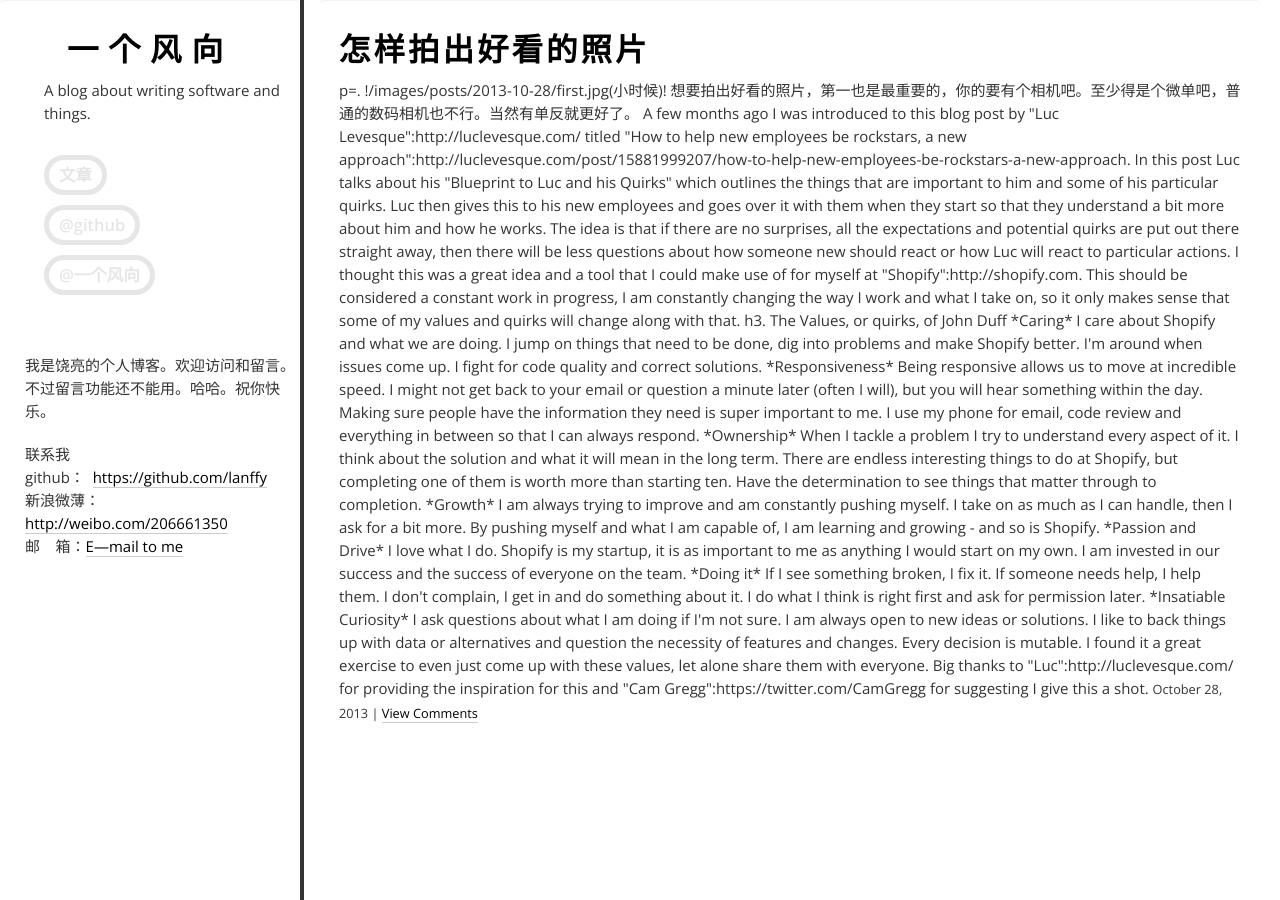
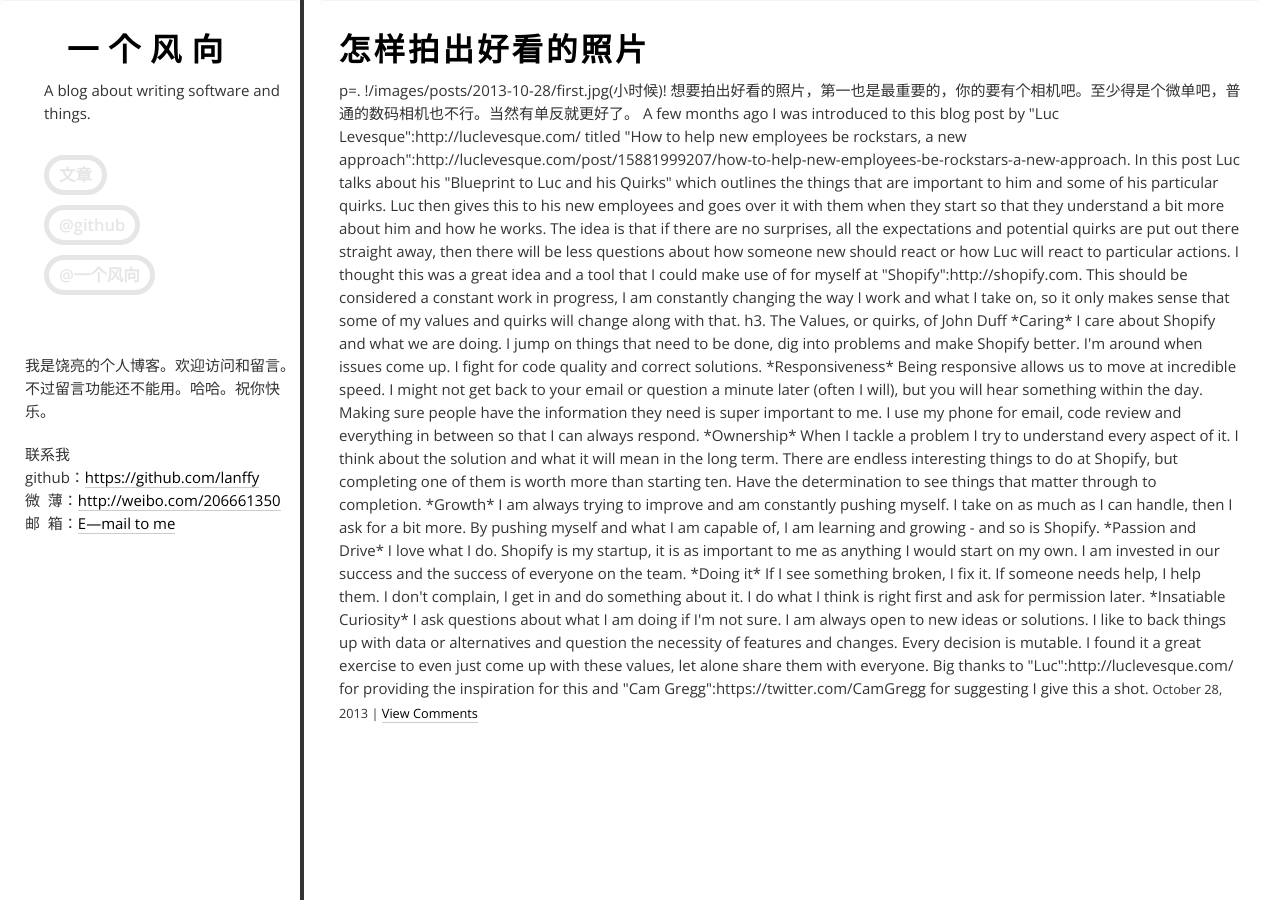
Before and after one commit to lanffy/lanffy.github.io, a Jekyll site: the page built from index.html, in a window 1280 px wide. Built offline with Jekyll 4.4.1, drawn with Linux system fonts in a browser that asks for light colours; nearby versions of some CDN libraries; Markdown is read by kramdown in place of the engine named in the settings; the list of posts is cut into pages by our own code.

Commit message:
新增联系方式

```diff
--- a/_layouts/default.html
+++ b/_layouts/default.html
@@ -32,12 +32,7 @@
           </ul>
         </div>
 		<div><p>我是饶亮的个人博客。欢迎访问和留言。不过留言功能还不能用。哈哈。祝你快乐。</p></div>
-		<div><p>
-			联系我<br/>
-			github：&nbsp;&nbsp;<a href="https://github.com/lanffy" target=_blank>https://github.com/lanffy</a><br/>
-			新浪微薄：<a href="http://weibo.com/206661350" target=_blank>http://weibo.com/206661350</a><br/>
-			邮&nbsp;&nbsp;&nbsp;&nbsp;箱：<a href="mailto:rlanffy@gmail.com">E—mail to me</a>
-			</p>
+		<div><p>联系我<br/>github：<a href="https://github.com/lanffy" target=_blank>https://github.com/lanffy</a><br/>微&nbsp;&nbsp;薄：<a href="http://weibo.com/206661350" target=_blank>http://weibo.com/206661350</a><br/>邮&nbsp;&nbsp;箱：<a href="mailto:rlanffy@gmail.com">E—mail to me</a></p>
 		</div>
       </div>
       <div class="span8 main offset4">
```
